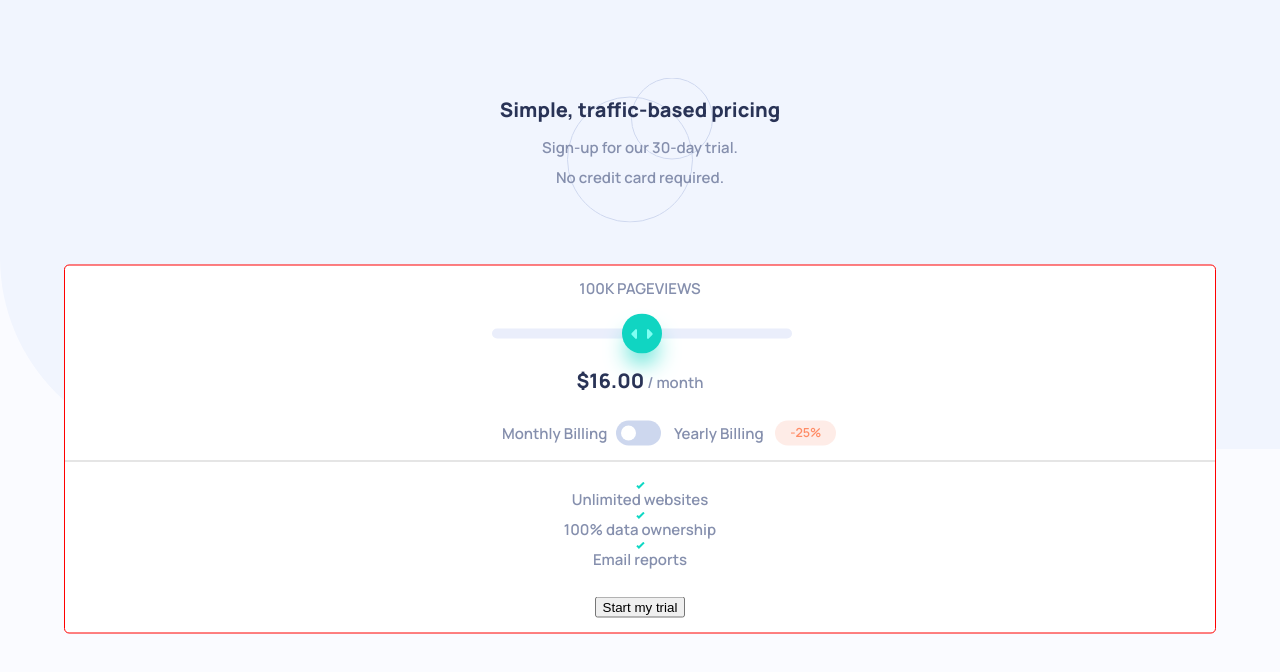
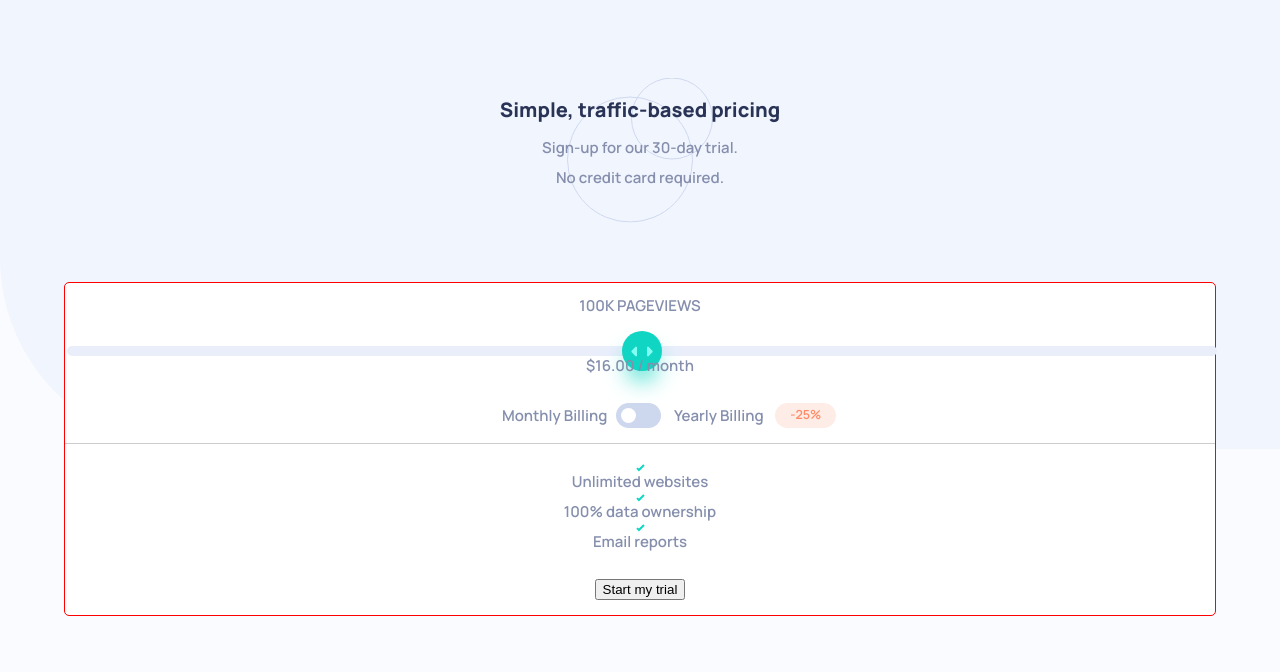
Before and after one commit to nicyuvi/interactive-pricing-component-solution, a React (Create React App) app: page / in a window 1280 px wide. Shown: the top 672 px of the page. Built offline with nearby package versions, Linux system fonts and the light colour scheme.

Commit message:
Add slider-container div to wrap slider component

```diff
--- a/src/App/Slider.js
+++ b/src/App/Slider.js
@@ -15,11 +15,11 @@ function Slider() {
   }, [sliderValue]);
 
   return (
-    <>
+    <div className='slider-container'>
       <p className='pricing-container__group'>
-        <span>100K PAGEVIEWS</span>
+        <span className='slider-container__text'>100K PAGEVIEWS</span>
       </p>
-      <div className='slide-container'>
+      <div className='slider-container__slider'>
         <input
           type='range'
           min='1'
@@ -31,9 +31,9 @@ function Slider() {
         ></input>
       </div>
       <p className='pricing-container__group'>
-        <span className='pricing-container__price'>$16.00</span> / month
+        <span className='slider-container__price'>$16.00</span> / month
       </p>
-    </>
+    </div>
   );
 }
 
```
